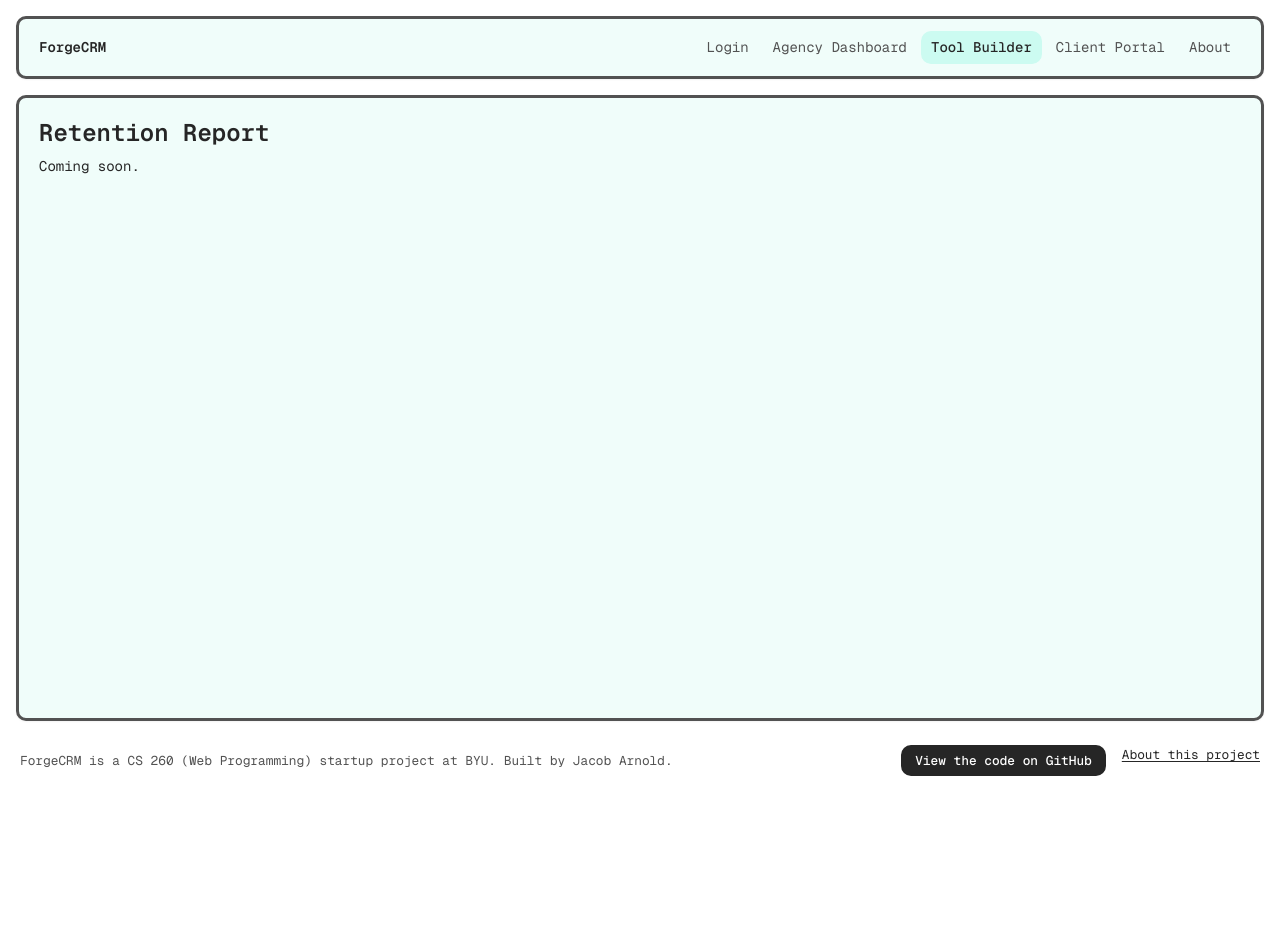
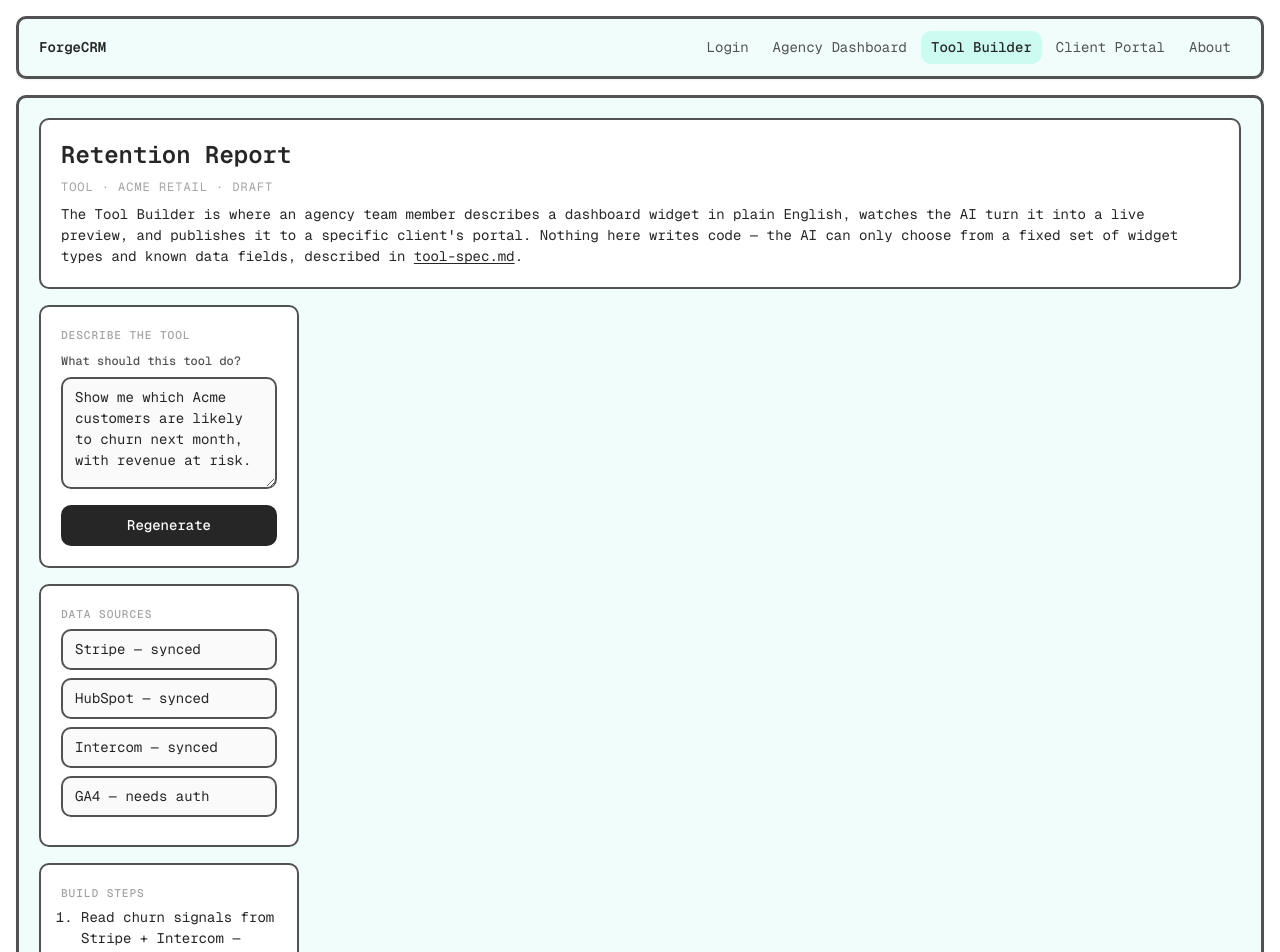
Before and after one commit to WickedWicket373/startup, a React (Vite) app: page /tool-builder in a window 1280 px wide. Shown: the top 952 px of the page. Before the commit the page ends 800 px from the top, so only its background shows below. Built offline with nearby package versions, Linux system fonts and the light colour scheme.

Commit message:
Port the tool builder side panels

```diff
--- a/src/app.jsx
+++ b/src/app.jsx
@@ -4,6 +4,7 @@ import './app.css';
 import { Login } from './login/login';
 import { Dashboard } from './dashboard/dashboard';
 import { Portal } from './portal/portal';
+import { ToolBuilder } from './toolBuilder/toolBuilder';
 
 export default function App() {
   return (
@@ -25,7 +26,7 @@ export default function App() {
         <Routes>
           <Route path="/" element={<Login />} />
           <Route path="/dashboard" element={<Dashboard />} />
-          <Route path="/tool-builder" element={<Stub title="Retention Report" />} />
+          <Route path="/tool-builder" element={<ToolBuilder />} />
           <Route path="/portal" element={<Portal />} />
           <Route path="/about" element={<Stub title="About ForgeCRM" />} />
         </Routes>
--- /dev/null
+++ b/src/toolBuilder/toolBuilder.css
@@ -0,0 +1,54 @@
+.tool-header,
+.describe-tool,
+.data-sources,
+.build-steps {
+  background: #ffffff;
+  border: 2px solid var(--border);
+  border-radius: var(--radius);
+  padding: 1.25rem;
+}
+
+.tool-header h1 + p {
+  color: var(--muted);
+  font-size: 0.75rem;
+  letter-spacing: 0.08em;
+  text-transform: uppercase;
+}
+
+.describe-tool h2,
+.data-sources h2,
+.build-steps h2 {
+  margin-bottom: 0.375rem;
+  color: var(--muted);
+  font-size: 0.7rem;
+  font-weight: 500;
+  letter-spacing: 0.08em;
+  text-transform: uppercase;
+}
+
+#prompt {
+  min-height: 7rem;
+  resize: vertical;
+}
+
+.describe-tool button {
+  width: 100%;
+  margin-top: 0.5rem;
+}
+
+.data-sources li {
+  margin-bottom: 0.5rem;
+  padding: 0.5rem 0.75rem;
+  background: var(--input);
+  border: 2px solid var(--border);
+  border-radius: var(--radius);
+}
+
+.build-steps ol {
+  padding-left: 1.25rem;
+  list-style: decimal;
+}
+
+.build-steps li {
+  margin-bottom: 0.5rem;
+}
--- /dev/null
+++ b/src/toolBuilder/toolBuilder.jsx
@@ -0,0 +1,63 @@
+import React from 'react';
+import './toolBuilder.css';
+
+const specUrl = 'https://github.com/WickedWicket373/startup/blob/main/tool-spec.md';
+
+export function ToolBuilder() {
+  return (
+    <main className="grid grid-cols-1 lg:grid-cols-[260px_minmax(0,1fr)_260px] gap-4 items-start flex-1">
+      <section className="tool-header lg:col-span-3">
+        <h1>Retention Report</h1>
+        <p>Tool · Acme Retail · Draft</p>
+        <p>
+          The Tool Builder is where an agency team member describes a dashboard
+          widget in plain English, watches the AI turn it into a live preview,
+          and publishes it to a specific client's portal. Nothing here writes
+          code — the AI can only choose from a fixed set of widget types and
+          known data fields, described in <a href={specUrl}>tool-spec.md</a>.
+        </p>
+      </section>
+
+      <section className="describe-tool lg:col-start-1 lg:row-start-2" aria-label="Describe the tool">
+        <h2>Describe the tool</h2>
+        {/* PLACEHOLDER: 3rd-party API — replaced by a live call to the Anthropic Claude API at the Service deliverable */}
+        <form>
+          <p>
+            <label htmlFor="prompt">What should this tool do?</label>
+            <br />
+            <textarea
+              id="prompt"
+              name="prompt"
+              rows={4}
+              cols={50}
+              defaultValue="Show me which Acme customers are likely to churn next month, with revenue at risk."
+            ></textarea>
+          </p>
+          <p>
+            <button type="button">Regenerate</button>
+          </p>
+        </form>
+      </section>
+
+      <section className="data-sources lg:col-start-1 lg:row-start-3" aria-label="Data sources">
+        <h2>Data sources</h2>
+        <ul>
+          <li>Stripe — synced</li>
+          <li>HubSpot — synced</li>
+          <li>Intercom — synced</li>
+          <li>GA4 — needs auth</li>
+        </ul>
+      </section>
+
+      <section className="build-steps lg:col-start-1 lg:row-start-4" aria-label="Build steps">
+        <h2>Build steps</h2>
+        {/* PLACEHOLDER: 3rd-party API — the checklist the Claude API reports back while generating this tool */}
+        <ol>
+          <li>Read churn signals from Stripe + Intercom — done</li>
+          <li>Score 348 accounts by risk — done</li>
+          <li>Choose a layout for the report — in progress</li>
+        </ol>
+      </section>
+    </main>
+  );
+}
```
